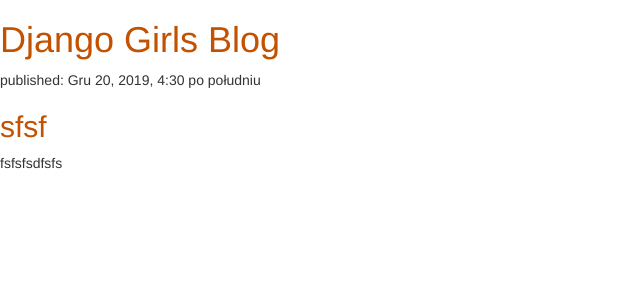
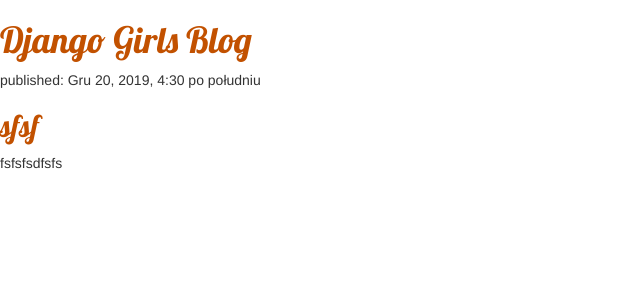
Before and after one commit to rucpata/blog-I, a Django app: page / in a window 1280 px wide. Shown: the top 300 px of the page, without its empty margins (0-640 px from the left). Run offline with Django 3.2, Linux system fonts and the light colour scheme; data comes from the database, SQL or seed files in the repository; some libraries are stand-ins or nearby versions.

Commit message:
css bez klas

```diff
--- a/blog/static/css/blog.css
+++ /dev/null
@@ -1,5 +0,0 @@
-h1 a, h2 a{
-    color: #C25100;
-}
-
-<a href="https://en.wikipedia.org/wiki/Django" class="external_link" id="link_to_wiki_page">
--- /dev/null
+++ b/blog/static/css/style.css
@@ -0,0 +1,10 @@
+h1 a, h2 a {
+    color: #C25100;
+    font-family: 'Lobster';
+}
+
+<a href="https://en.wikipedia.org/wiki/Django" class="external_link" id="link_to_wiki_page">
+
+body {
+    padding-left: 15px;
+}
--- a/blog/templates/blog/post_list.html
+++ b/blog/templates/blog/post_list.html
@@ -1,14 +1,13 @@
-<!DOCTYPE html>
-<html lang="pl">
-
 {% load static %}
 
+<html lang="pl">
     <head>
+        <meta charset="utf-8">
         <title>Django Girls blog</title>
         <link rel="stylesheet" href="//maxcdn.bootstrapcdn.com/bootstrap/3.2.0/css/bootstrap.min.css">
         <link rel="stylesheet" href="//maxcdn.bootstrapcdn.com/bootstrap/3.2.0/css/bootstrap-theme.min.css">
-        <link rel="stylesheet" href="{% static 'css/blog.css' %}"
-        <meta charset="UTF-8">
+        <link href="//fonts.googleapis.com/css?family=Lobster&subset=latin,latin-ext" rel="stylesheet" type="text/css">
+        <link rel="stylesheet" href="{% static 'css/style.css' %}">
     </head>
     <body>
         <div>
```
